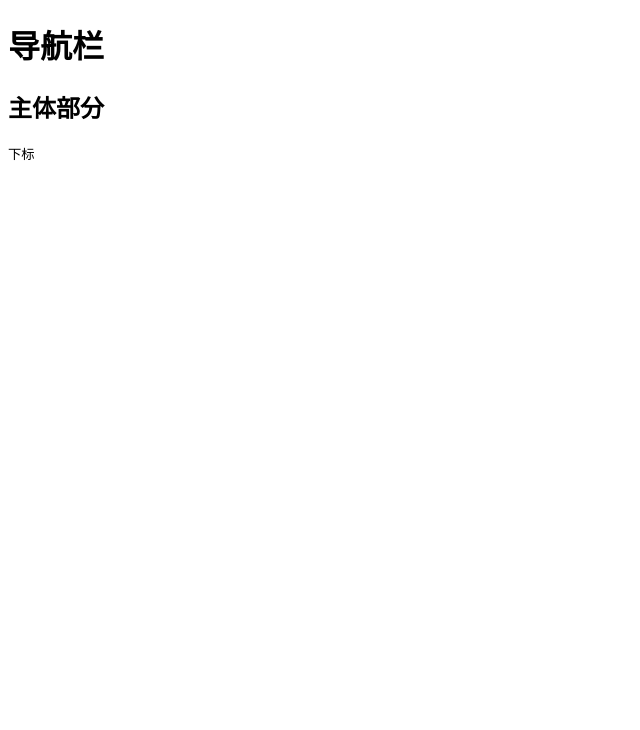
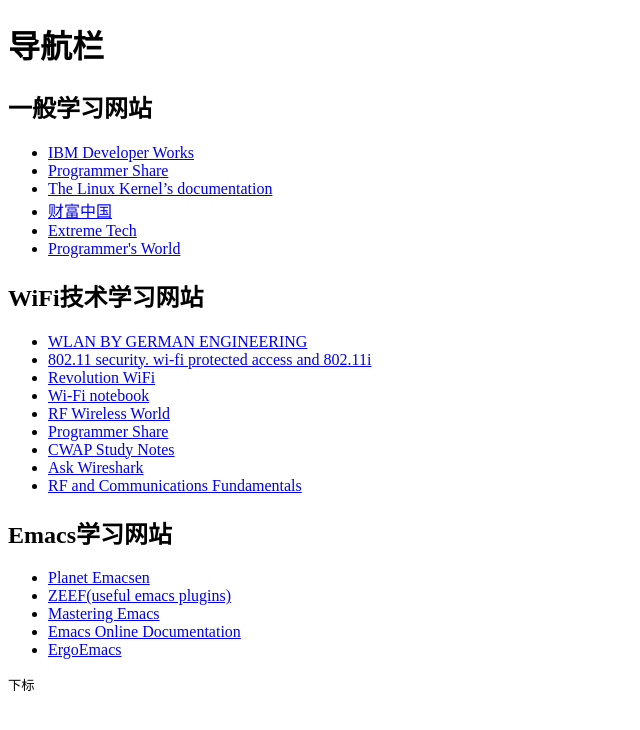
Before and after one commit to fuyajun1983cn/chrome_extension, a browser extension: page tab/index.html in a window 1280 px wide. Shown: the whole page, without its empty margins (0-640 px from the left). Drawn offline with Linux system fonts and the light colour scheme.

Commit message:
add websites for local reference

```diff
--- a/tab/index.html
+++ b/tab/index.html
@@ -13,9 +13,54 @@
 	  	</nav>
     </header>
     <section>
-	  <h2>主体部分</h2>
+	  <header>
+	  <h2>一般学习网站</h2>
+	  </header>
+	  <p>
+	  <ul>
+		<li><a href="http://www.ibm.com/developerworks/cn/">IBM Developer Works</a></li>
+		<li><a href="http://www.programmershare.com/">Programmer Share</a></li>
+		<li><a href="https://kernel.readthedocs.io/en/sphinx-samples/index.html">The Linux Kernel’s documentation</a></li>
+		<li><a href="http://www.fortunechina.com/index.htm">财富中国</a></li>
+		<li><a href="https://www.extremetech.com/">Extreme Tech</a></li>
+		<li><a href="http://www.dscoding.com/">Programmer's World</a></li>
+	  </ul>
+	  </p>
 	</section>
 
+    <section>
+	  <header>
+	  <h2>WiFi技术学习网站</h2>
+	  </header>
+	  <p>
+	  <ul>
+		<li><a href="https://wlan1nde.wordpress.com/">WLAN BY GERMAN ENGINEERING</a></li>
+		<li><a href="http://etutorials.org/Networking/802.11+security.+wi-fi+protected+access+and+802.11i/">802.11 security. wi-fi protected access and 802.11i</a></li>
+		<li><a href="http://www.revolutionwifi.net/">Revolution WiFi</a></li>
+		<li><a href="http://80211notes.blogspot.in/">Wi-Fi notebook</a></li>
+		<li><a href="http://www.rfwireless-world.com/">RF Wireless World</a></li>
+		<li><a href="http://www.programmershare.com/">Programmer Share</a></li>
+		<li><a href="https://mrncciew.com/2014/10/04/my-cwap-study-notes/">CWAP Study Notes</a></li>
+		<li><a href="https://ask.wireshark.org/">Ask Wireshark</a></li>
+		<li><a href="http://www.ni.com/white-paper/3992/en/">RF and Communications Fundamentals</a></li>
+	  </ul>
+	  </p>
+	</section>
+
+	  <section>
+	  <header>
+	  <h2>Emacs学习网站</h2>
+	  </header>
+	  <p>
+	  <ul>
+		<li><a href="http://planet.emacsen.org/">Planet Emacsen</a></li>
+		<li><a href="https://emacs.zeef.com/ehartc">ZEEF(useful emacs plugins)</a></li>
+		<li><a href="https://www.masteringemacs.org/">Mastering Emacs</a></li>
+		<li><a href="http://doc.endlessparentheses.com/functions.html#main_content">Emacs Online Documentation</a></li>
+		<li><a href="http://ergoemacs.org/">ErgoEmacs</a></li>
+	  </ul>
+	  </p>
+	</section>
 
 	<footer>
 	  <small>下标</small>
```
